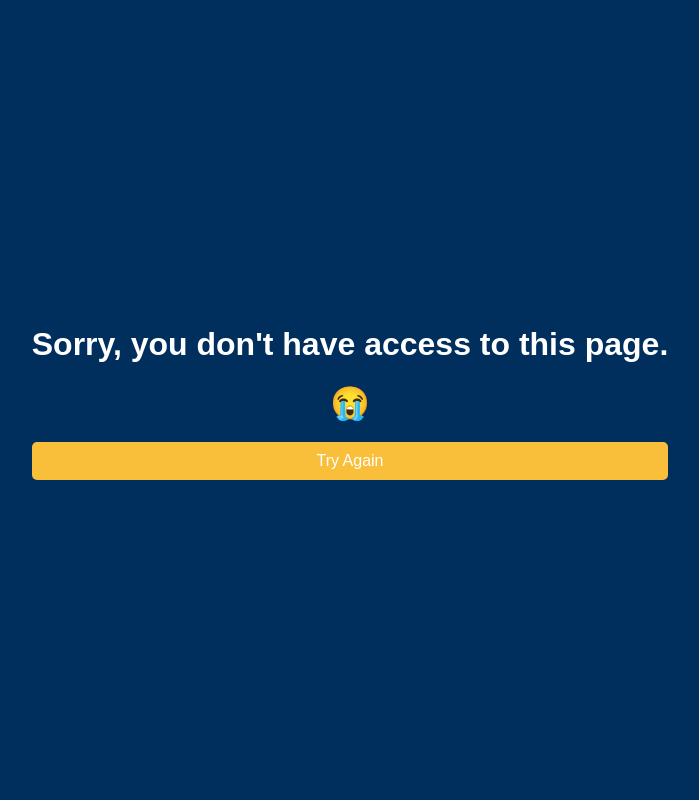
After one commit to Gideion7/Databasebackup-350, a Flask app: page /unauthorized in a window 1280 px wide. The commit adds this page. Shown: the whole page, without its empty margins (290-989 px from the left). Run offline with Flask 3, Linux system fonts and the light colour scheme.

Commit message:
unauthorized

```diff
--- a/main.py
+++ b/main.py
@@ -467,9 +467,13 @@ def results():
 #     return render_template("results.html", result=result, avg_rating=avg_rating)
 
 
-# @app.route("/sorry")
-# def sorry_page():
-#     return render_template("sorry.html")  # Render the "Sorry" page if no matching result found
+@app.route("/sorry")
+def sorry_page():
+    return render_template("sorry.html")  # Render the "Sorry" page if no matching result found
+
+@app.route("/unauthorized")
+def unauthorized():
+    return render_template("unauthorized.html")  # Render the "Sorry" page if no matching result found
 
 
 #This route renders the rating page, where users can rate the restrooms they visited.
@@ -526,6 +530,8 @@ def rating():
 @app.route("/staff_dashboard", methods=["GET"])
 @login_required
 def staff_dashboard():
+    if session.get('role') not in ['STAFF', 'SUPERVISOR']:
+        return redirect(url_for('unauthorized'))
 
     #items = get_all_items() # Call defined function to get all items
     return render_template("staff_dash.html")
@@ -535,6 +541,9 @@ def staff_dashboard():
 @app.route("/staff_issue_portal", methods=["GET"])
 @login_required
 def staff_issue_portal():
+    if session.get('role') not in ['STAFF', 'SUPERVISOR']:
+        return redirect(url_for('unauthorized'))
+
     # Connect to the database
     conn = get_db_connection()
     cursor = conn.cursor()
@@ -556,6 +565,9 @@ def staff_issue_portal():
 # Sample backend code
 @app.route('/selected_issue/<int:issue_id>', methods=['GET'])
 def selected_issue(issue_id):
+    if session.get('role') not in ['STAFF', 'SUPERVISOR']:
+        return redirect(url_for('unauthorized'))
+
     conn = get_db_connection()
     cursor = conn.cursor()
     cursor.execute("""
@@ -583,6 +595,9 @@ def selected_issue(issue_id):
 @app.route("/report_an_issue", methods=["GET", "POST"])
 @login_required
 def report_an_issue():
+    if session.get('role') not in ['STAFF', 'SUPERVISOR']:
+        return redirect(url_for('unauthorized'))
+
     # Retrieve query parameters from the URL (GET request)
     building_name = request.args.get("building")
     floor_number = request.args.get("floor")
@@ -678,6 +693,9 @@ def report_an_issue():
 # to update to completed status and then it runs a SELECT after that to update the page? -Daniel
 @app.route("/update_issue_status/<int:issue_id>/<int:status>", methods=["POST"])
 def update_issue_status(issue_id, status):
+    if session.get('role') not in ['STAFF', 'SUPERVISOR']:
+        return redirect(url_for('unauthorized'))
+
     # Connect to the database
     conn = get_db_connection()
     cursor = conn.cursor()
@@ -706,6 +724,9 @@ def update_issue_status(issue_id, status):
 
 @app.route('/confirm_delete/<int:issue_id>', methods=['GET', 'POST'])
 def confirm_delete(issue_id):
+    if session.get('role') not in ['STAFF', 'SUPERVISOR']:
+        return redirect(url_for('unauthorized'))
+
     if request.method == 'POST':
         # Redirect to the delete_issue route to actually delete the issue
         return redirect(url_for('delete_issue', issue_id=issue_id))
@@ -714,6 +735,9 @@ def confirm_delete(issue_id):
 
 @app.route('/delete_issue/<int:issue_id>', methods=['POST'])
 def delete_issue(issue_id):
+    if session.get('role') not in ['STAFF', 'SUPERVISOR']:
+        return redirect(url_for('unauthorized'))
+
     # Delete the issue from the database
     conn = get_db_connection()
     cursor = conn.cursor()
@@ -732,6 +756,9 @@ def delete_issue(issue_id):
 
 @app.route('/cancel_delete')
 def cancel_delete():
+    if session.get('role') not in ['STAFF', 'SUPERVISOR']:
+        return redirect(url_for('unauthorized'))
+
     # Cancel deletion and return to the staff portal
     return redirect(url_for('staff_issue_portal'))
 
@@ -742,6 +769,9 @@ def cancel_delete():
 @app.route("/report-cleaning", methods=["GET", "POST"])
 @login_required
 def report_cleaning():
+    if session.get('role') not in ['STAFF', 'SUPERVISOR']:
+        return redirect(url_for('unauthorized'))
+
     # If it's a GET request, retrieve the parameters from the URL query string
     building_name = request.args.get('building_name')
     floor_number = request.args.get('floor_number')
@@ -812,6 +842,9 @@ def report_cleaning():
 @app.route("/cleaning-reports-list", methods=["GET"])
 @login_required
 def cleaning_reports_list():
+    if session.get('role') not in ['STAFF', 'SUPERVISOR']:
+        return redirect(url_for('unauthorized'))
+
     # Connect to the database to fetch all restrooms with updated cleaning timestamps
     conn = get_db_connection()
     cursor = conn.cursor()
@@ -853,6 +886,9 @@ def cleaning_reports_list():
 # EXAMPLE OF POST REQUEST
 @app.route("/new-item", methods=["POST"])
 def add_item():
+    if session.get('role') not in ['STAFF', 'SUPERVISOR']:
+        return redirect(url_for('sorry_page'))
+
     try:
         # Get items from the form
         data = request.form
--- a/templates/sorry.html
+++ b/templates/sorry.html
@@ -10,7 +10,7 @@
 <body>
 
   <div class="message-container">
-    <h1>Sorry, no results match your request!!</h1>
+    <h1>Sorry, you don't have access to this page.</h1>
     <h1>😭</h1>
     <form action="/main" method="get">
     <button type="submit">Try Again</button>
--- /dev/null
+++ b/templates/unauthorized.html
@@ -0,0 +1,21 @@
+<!DOCTYPE html>
+<html lang="en">
+<head>
+  <meta charset="UTF-8">
+  <meta name="viewport" content="width=device-width, initial-scale=1.0">
+  <title>No Results Found</title>
+  <link rel="stylesheet" href="../static/css/styles.css">
+
+</head>
+<body>
+
+  <div class="message-container">
+    <h1>Sorry, you don't have access to this page.</h1>
+    <h1>😭</h1>
+    <form action="/main" method="get">
+    <button type="submit">Try Again</button>
+    </form>
+  </div>
+
+</body>
+</html>
```
